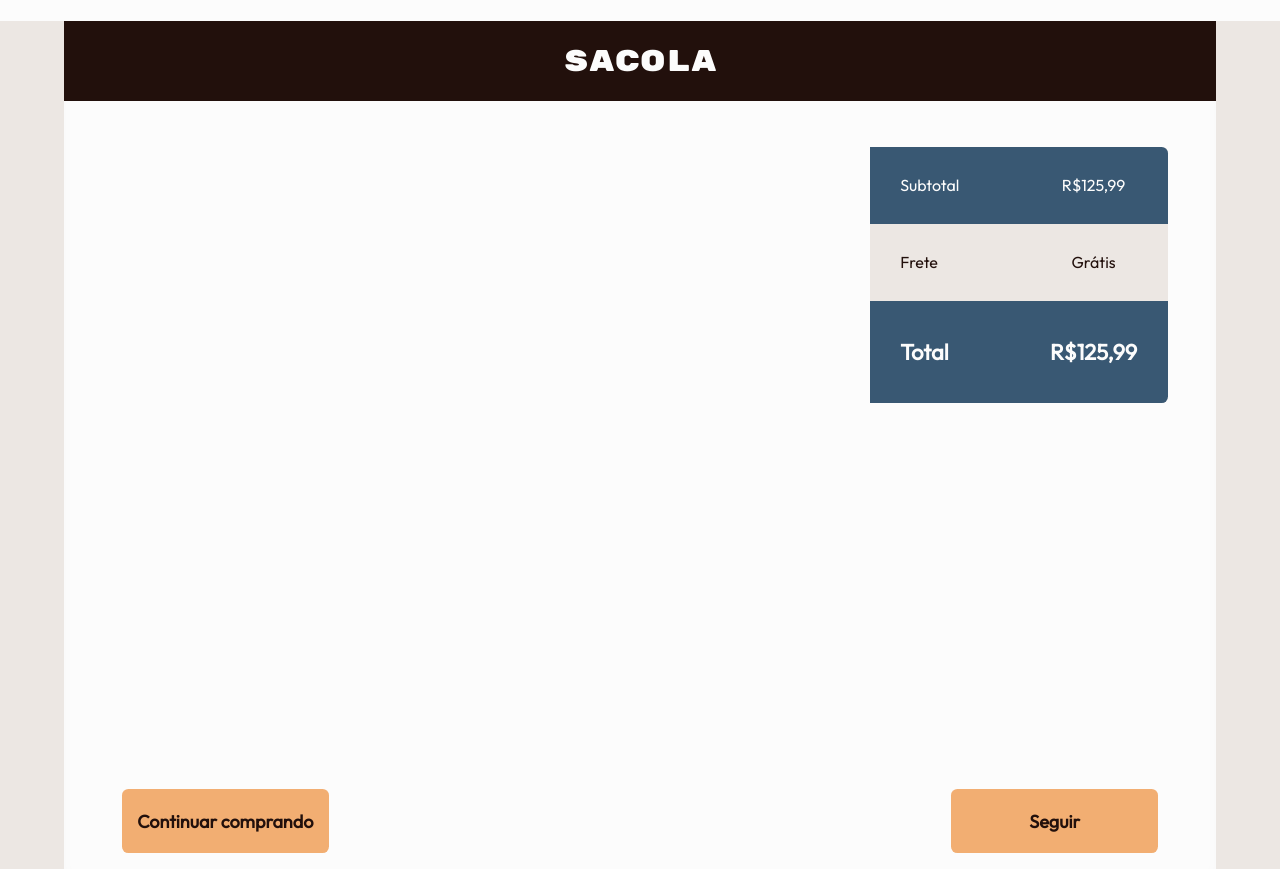
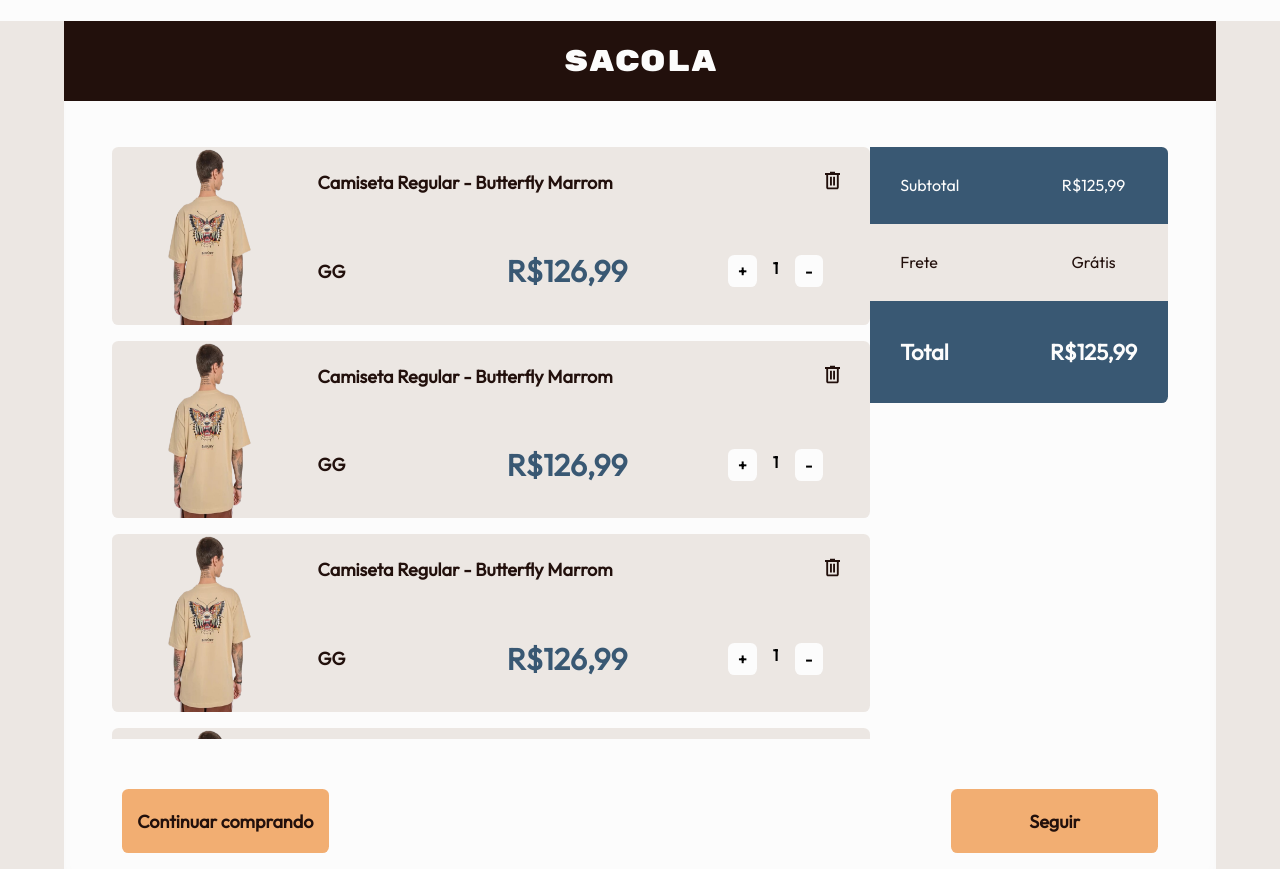
Before and after one commit to Desenvolve-Team-A/loja-virtual, a plain HTML site: page compra.html in a window 1280 px wide. Shown: the part 83-952 px from the top of the page. Drawn offline with Linux system fonts and the light colour scheme.

Commit message:
Ajustes Finais 2

```diff
--- a/compra.html
+++ b/compra.html
@@ -78,7 +78,70 @@
             <h1>Sacola <span></span></h1>
             <div class="sacolaGrid">
                 <div class="sacolaContent">
-                    <div class="lista" id="listaDaPageSacola">
+                    <div class="lista">
+                        <div class="miniaturaCard">
+                            <img src="imagensLoja/camisas/camisa1.png" alt="">
+                            <p class="nome">Camiseta Regular - Butterfly Marrom</p>
+                            <button class="excluir"><svg xmlns="http://www.w3.org/2000/svg" height="25px"
+                                    viewBox="0 -960 960 960" width="25px" fill="#22100c">
+                                    <path
+                                        d="M312-144q-29.7 0-50.85-21.15Q240-186.3 240-216v-480h-48v-72h192v-48h192v48h192v72h-48v479.57Q720-186 698.85-165T648-144H312Zm336-552H312v480h336v-480ZM384-288h72v-336h-72v336Zm120 0h72v-336h-72v336ZM312-696v480-480Z" />
+                                </svg></button>
+                            <p class="tamanho">GG</p>
+                            <p class="valor">R$126,99</p>
+                            <div class="quantidade"><button>+</button> <span> 1 </span> <button>-</button></div>
+                        </div>
+                        <div class="miniaturaCard">
+                            <img src="imagensLoja/camisas/camisa1.png" alt="">
+                            <p class="nome">Camiseta Regular - Butterfly Marrom</p>
+                            <button class="excluir"><svg xmlns="http://www.w3.org/2000/svg" height="25px"
+                                    viewBox="0 -960 960 960" width="25px" fill="#22100c">
+                                    <path
+                                        d="M312-144q-29.7 0-50.85-21.15Q240-186.3 240-216v-480h-48v-72h192v-48h192v48h192v72h-48v479.57Q720-186 698.85-165T648-144H312Zm336-552H312v480h336v-480ZM384-288h72v-336h-72v336Zm120 0h72v-336h-72v336ZM312-696v480-480Z" />
+                                </svg></button>
+                            <p class="tamanho">GG</p>
+                            <p class="valor">R$126,99</p>
+                            <div class="quantidade"><button>+</button> <span> 1 </span> <button>-</button></div>
+                        </div>
+                        <div class="miniaturaCard">
+                            <img src="imagensLoja/camisas/camisa1.png" alt="">
+                            <p class="nome">Camiseta Regular - Butterfly Marrom</p>
+                            <button class="excluir"><svg xmlns="http://www.w3.org/2000/svg" height="25px"
+                                    viewBox="0 -960 960 960" width="25px" fill="#22100c">
+                                    <path
+                                        d="M312-144q-29.7 0-50.85-21.15Q240-186.3 240-216v-480h-48v-72h192v-48h192v48h192v72h-48v479.57Q720-186 698.85-165T648-144H312Zm336-552H312v480h336v-480ZM384-288h72v-336h-72v336Zm120 0h72v-336h-72v336ZM312-696v480-480Z" />
+                                </svg></button>
+                            <p class="tamanho">GG</p>
+                            <p class="valor">R$126,99</p>
+                            <div class="quantidade"><button>+</button> <span> 1 </span> <button>-</button></div>
+                        </div>
+                        <div class="miniaturaCard">
+                            <img src="imagensLoja/camisas/camisa1.png" alt="">
+                            <p class="nome">Camiseta Regular - Butterfly Marrom</p>
+                            <button class="excluir"><svg xmlns="http://www.w3.org/2000/svg" height="25px"
+                                    viewBox="0 -960 960 960" width="25px" fill="#22100c">
+                                    <path
+                                        d="M312-144q-29.7 0-50.85-21.15Q240-186.3 240-216v-480h-48v-72h192v-48h192v48h192v72h-48v479.57Q720-186 698.85-165T648-144H312Zm336-552H312v480h336v-480ZM384-288h72v-336h-72v336Zm120 0h72v-336h-72v336ZM312-696v480-480Z" />
+                                </svg></button>
+                            <p class="tamanho">GG</p>
+                            <p class="valor">R$126,99</p>
+                            <div class="quantidade"><button>+</button> <span> 1 </span> <button>-</button></div>
+                        </div>
+                        <div class="miniaturaCard">
+                            <img src="imagensLoja/camisas/camisa1.png" alt="">
+                            <p class="nome">Camiseta Regular - Butterfly Marrom</p>
+                            <button class="excluir"><svg xmlns="http://www.w3.org/2000/svg" height="25px"
+                                    viewBox="0 -960 960 960" width="25px" fill="#22100c">
+                                    <path
+                                        d="M312-144q-29.7 0-50.85-21.15Q240-186.3 240-216v-480h-48v-72h192v-48h192v48h192v72h-48v479.57Q720-186 698.85-165T648-144H312Zm336-552H312v480h336v-480ZM384-288h72v-336h-72v336Zm120 0h72v-336h-72v336ZM312-696v480-480Z" />
+                                </svg></button>
+                            <p class="tamanho">GG</p>
+                            <p class="valor">R$126,99</p>
+                            <div class="quantidade"><button>+</button> <span> 1 </span> <button>-</button></div>
+                        </div>
+
+
+
                     </div>
                     <div class="valores">
                         <p id="subtotal">Subtotal</p>
@@ -90,7 +153,7 @@
                     </div>
                 </div>
                 <div class="botoes">
-                    <button>Continuar comprando</button>
+                    <button onclick="navegarParaHome()">Continuar comprando</button>
                     <button onclick="navegarParaFormulario()">Seguir</button>
                 </div>
             </div>
@@ -171,7 +234,6 @@
     <script>
         inicializaSacola();
         renderizaSacola();
-        renderizaListaDaTelaSacola();
     </script>
 
 </body>
```
